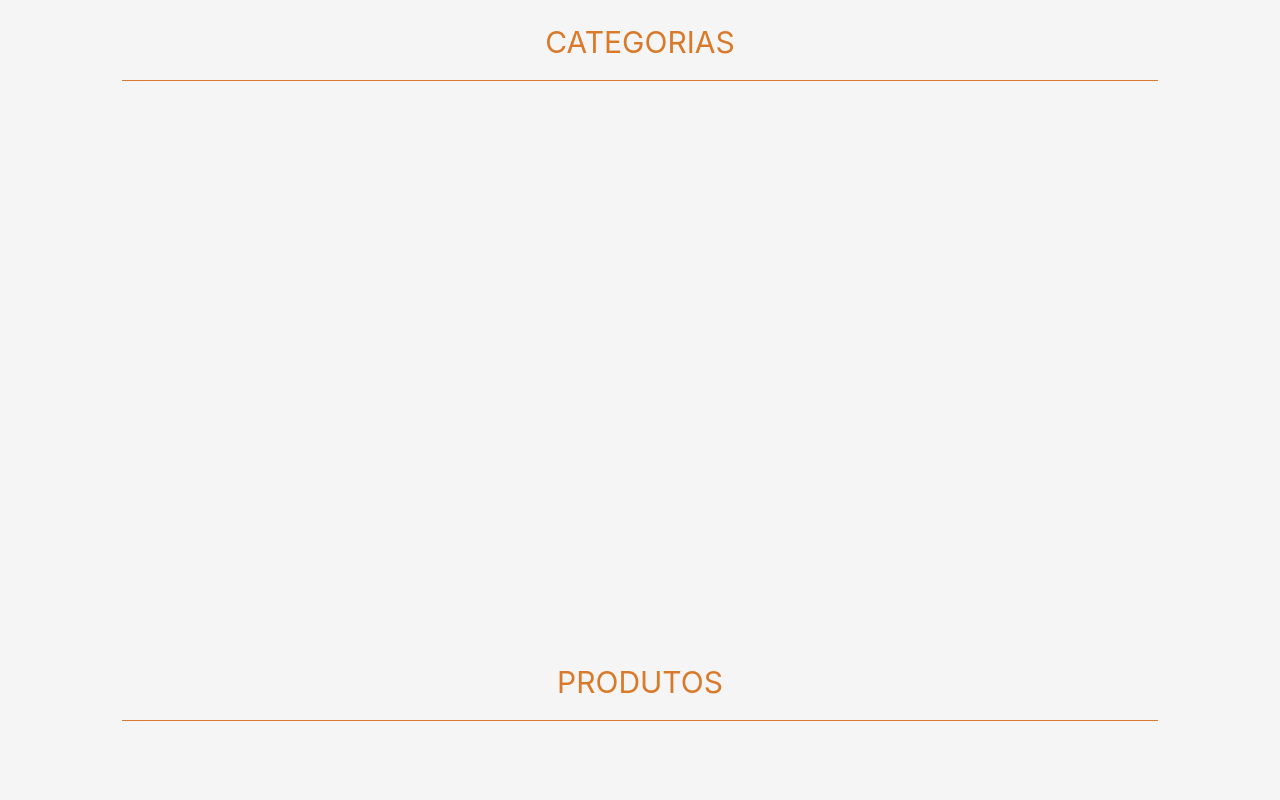
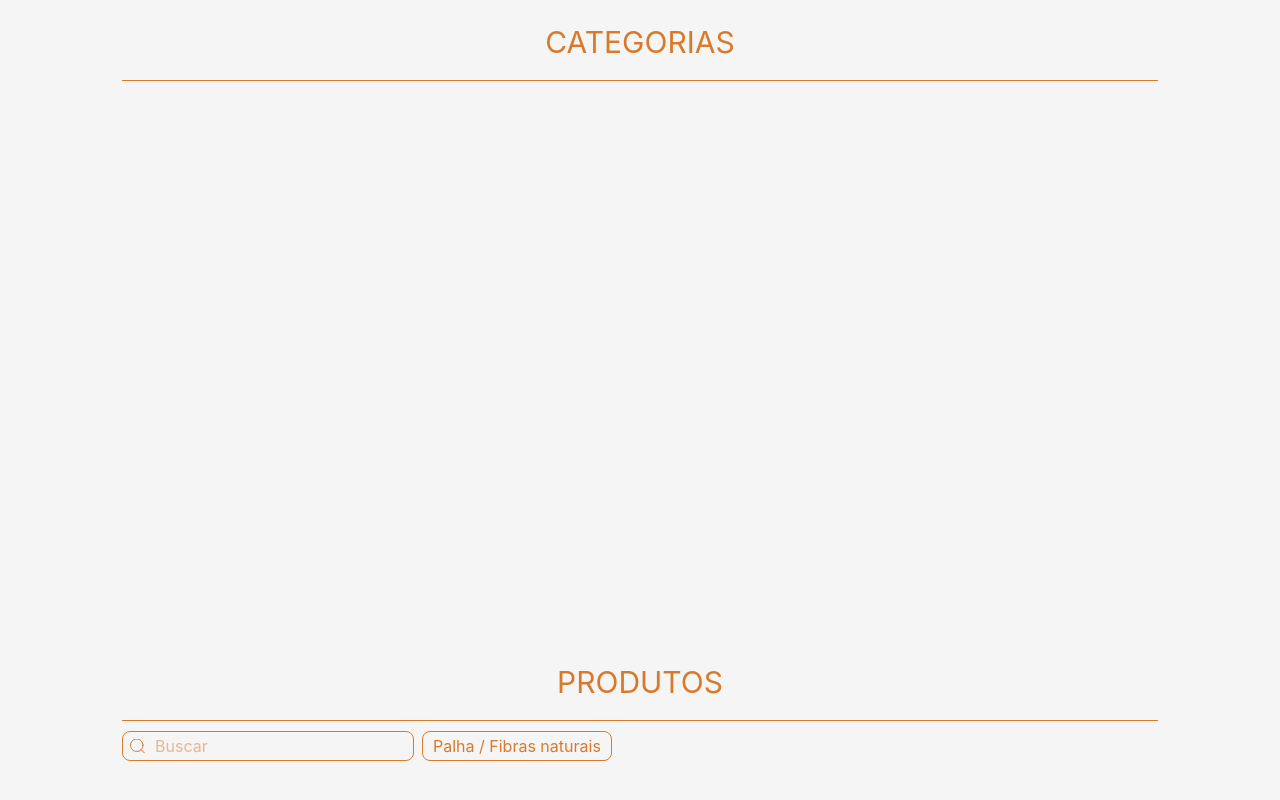
Before and after one commit to rob-ec/art-ecommerce, a Vue app: page / in a window 1280 px wide. Shown: the part 1499-2299 px from the top of the page. Built offline with nearby package versions, Linux system fonts and the light colour scheme.

Commit message:
Adiciona componentes de pesquisa e filtro por categoria a secao produtos

```diff
--- /dev/null
+++ b/src/components/FilterDropdown.vue
@@ -0,0 +1,14 @@
+<script setup lang="ts"></script>
+
+<template>
+  <div class="relative w-[220px]">
+    <select
+      class="appearance-none h-[30px] text-palette-orange border border-solid border-palette-orange rounded-[8px] px-[10px]"
+    >
+      <option>Palha / Fibras naturais</option>
+      <option>Cerâmica / Barro</option>
+      <option>Couro / Madeira</option>
+      <option>Litoral</option>
+    </select>
+  </div>
+</template>
--- /dev/null
+++ b/src/components/SearchInput.vue
@@ -0,0 +1,20 @@
+<script setup lang="ts">
+import searchIconLight from '@/assets/imgs/svg/search-icon-light.svg'
+
+const props = defineProps<{
+  title: string
+}>()
+</script>
+
+<template>
+  <div class="relative w-fit">
+    <img :src="searchIconLight" alt="Buscar" class="absolute left-2 top-1/2 -translate-y-1/2" />
+    <input
+      type="text"
+      name="search"
+      id="search"
+      :placeholder="props.title"
+      class="pl-8 text-palette-orange border-1 border-solid border-palette-orange rounded-[8px] py-[2px] px-[10px]"
+    />
+  </div>
+</template>
--- a/src/components/SectionStandard.vue
+++ b/src/components/SectionStandard.vue
@@ -10,6 +10,6 @@ const props = defineProps<{
       {{ props.title }}
     </h2>
 
-    <hr class="border-palette-orange" />
+    <hr class="border-palette-orange mb-[10px]" />
   </div>
 </template>
--- a/src/views/HomePage.vue
+++ b/src/views/HomePage.vue
@@ -1,6 +1,8 @@
 <script setup lang="ts">
 import banner1 from '@/assets/imgs/webp/vista_bolsa_palha_macrame_litoral_1.webp'
 import SectionStandard from '@/components/SectionStandard.vue'
+import SearchInput from '@/components/SearchInput.vue'
+import FilterDropdown from '@/components/FilterDropdown.vue'
 </script>
 
 <template>
@@ -21,6 +23,10 @@ import SectionStandard from '@/components/SectionStandard.vue'
     </section>
     <section class="bg-palette-gray-light h-[80vh] px-30.5">
       <SectionStandard title="Produtos" />
+      <div class="flex gap-2">
+        <SearchInput title="Buscar" />
+        <FilterDropdown title="Categorias" />
+      </div>
     </section>
   </main>
 </template>
```
Also changed, not shown: src/assets/imgs/svg/search-icon-light.svg (added), src/assets/imgs/svg/search-icon-products.svg (added).
